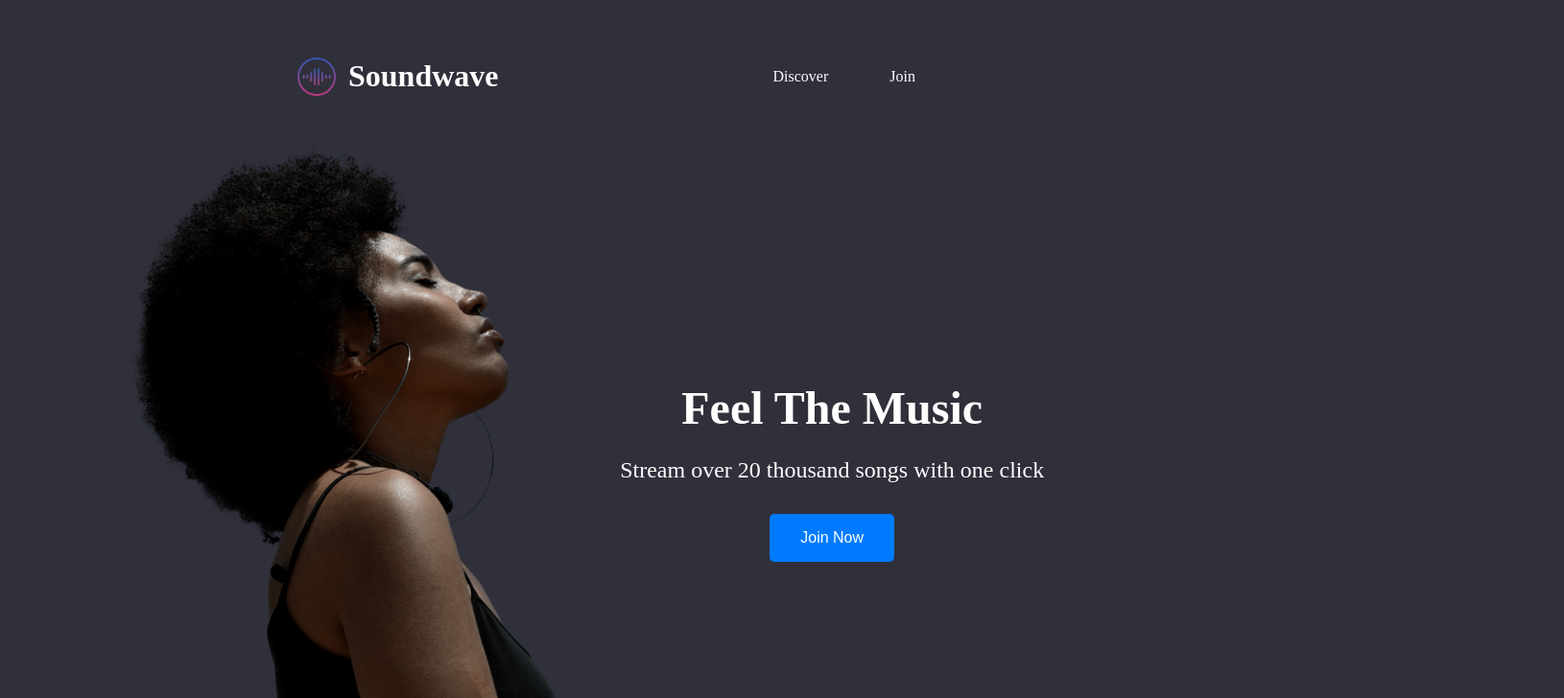
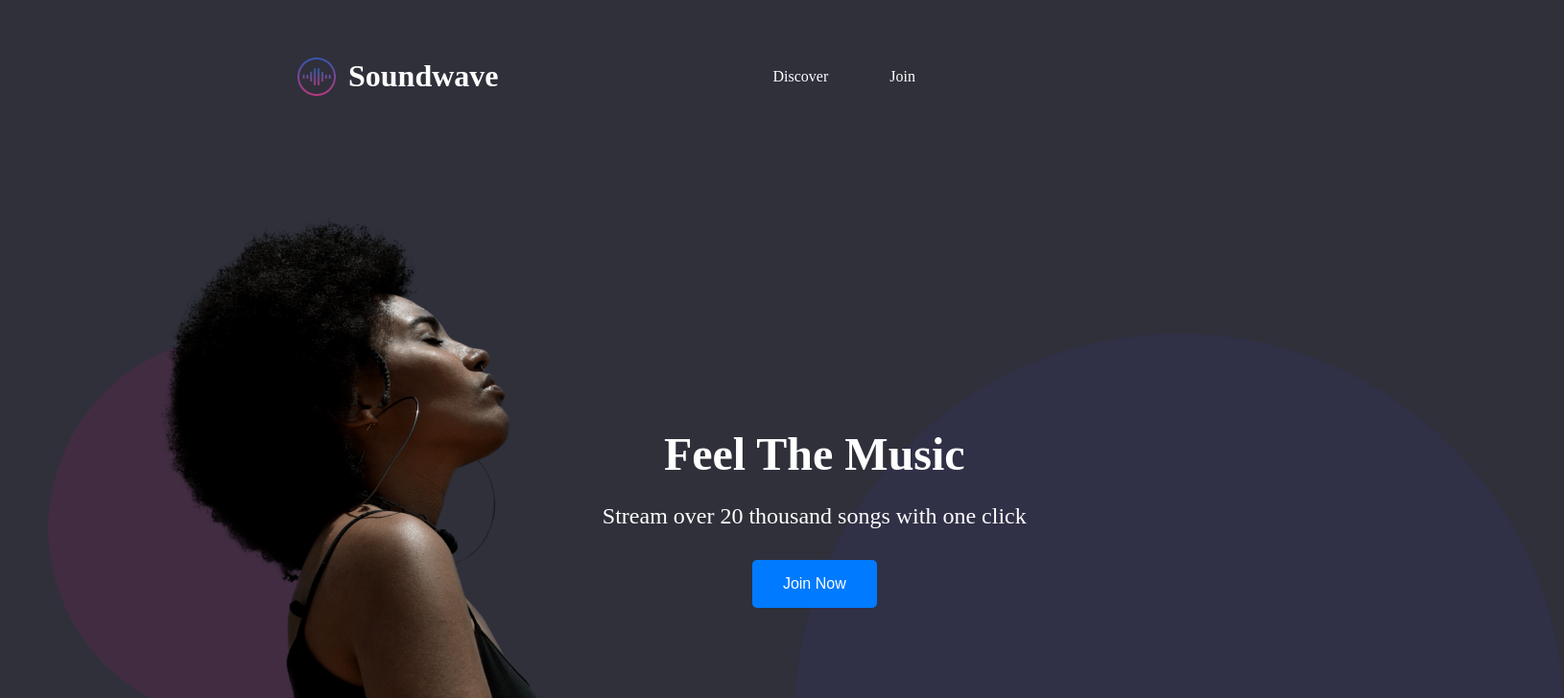
Before and after one commit to nawud/SoundWave, a React (Vite) app: page / in a window 1280 px wide. Shown: the top 728 px of the page at 96% size, 1630 px wide, since content can reach past the window. Built offline with nearby package versions, Linux system fonts and the light colour scheme.

Commit message:
elementos añadidos

```diff
--- a/src/App.jsx
+++ b/src/App.jsx
@@ -9,8 +9,8 @@ function App() {
   return (
     <>
 
-    <Header/>
-     <HeroSection/>
+      <Header />
+      <HeroSection />
 
 
 
--- a/src/components/molecules/HeroSection/HeroSection.css
+++ b/src/components/molecules/HeroSection/HeroSection.css
@@ -1,9 +1,11 @@
 .hero-section {
+
     display: flex;
     justify-content: space-evenly;
     align-items: center;
     padding: 2rem;
     color: #fff;
+
   }
 
   .hero-content {
@@ -34,3 +36,10 @@
     max-width: 40%;
     border-radius: 10px;
   }
+
+  .container {
+    display: flex;
+    justify-content: center;
+    align-items: center;
+    height: 100vh;
+  }
--- a/src/components/molecules/HeroSection/HeroSection.jsx
+++ b/src/components/molecules/HeroSection/HeroSection.jsx
@@ -3,6 +3,8 @@ import img from '../../../assets/images/landing-page-girl.png'
 
 function HeroSection() {
   return (
+
+    <div className="container">
       <section className="hero-section">
         <img src={img} alt="landing" className="hero-image" />
         <div className="hero-content">
@@ -11,7 +13,10 @@ function HeroSection() {
           <button className="hero-button">Join Now</button>
         </div>
         <div className='background-template'></div>
+        <div className='background-template-2'></div>
+        <div className='background-template-3'></div>
       </section>
+    </div>
   );
 }
 
--- a/src/index.css
+++ b/src/index.css
@@ -5,6 +5,25 @@ background-color: #2F303A;
 
 
 .background-template {
-    border: red;
+    border: solid 1px #303047;
+    border-radius: 50%;
+    width: 800px;
+    height: 800px;
+    background-color: #303047;
+    position: absolute;
+    bottom: -350px;
+    right: -350px;
+    z-index: -1;
+}
 
+.background-template-2 {
+    border: solid 1px #412c41;
+    border-radius: 50%;
+    width: 400px;
+    height: 400px;
+    background-color: #412c41;
+    position: absolute;
+    top: 350px;
+    left: 50px;
+    z-index: -1;
 }
```
Lines whose indentation alone changed are shown as unchanged.
